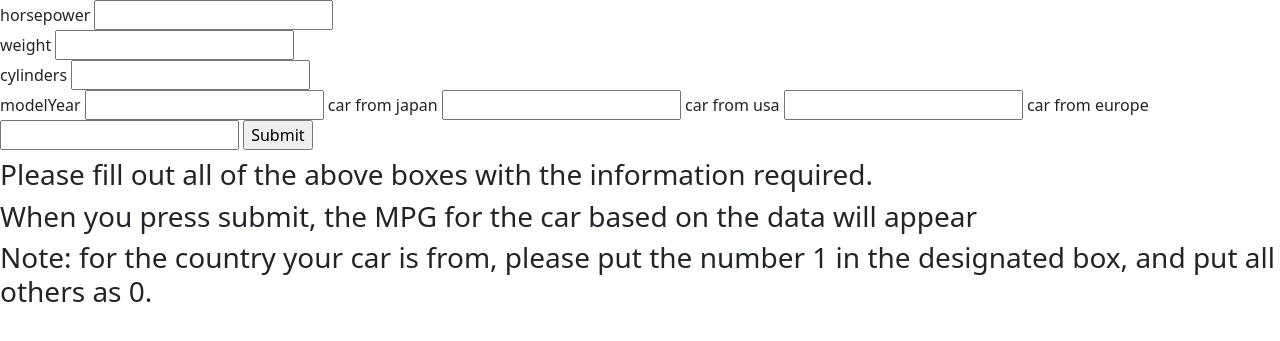
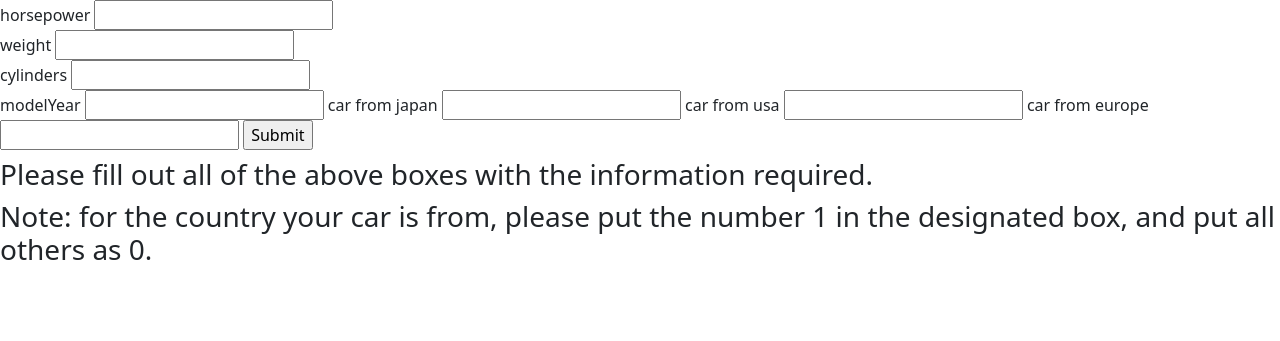
Before and after one commit to Dynamo700/Machine_Learning_Project, a Flask app: page /mpg in a window 1280 px wide. Shown: the part 58-399 px from the top of the page. Run offline with Flask 3, Linux system fonts and the light colour scheme; parts of the project's set-up code (start-up, migrations or seed data) failed here and were passed over.

Commit message:
-Cleaned up code a bit.

```diff
--- a/templates/index.html
+++ b/templates/index.html
@@ -52,11 +52,7 @@
 <h1>
    {{ pred }}
 </h1>
-<h3>
-   Please fill out all of the above boxes with the information required.
-
-</h3>
-<h3>When you press submit, the MPG for the car based on the data will appear</h3>
+<h3>Please fill out all of the above boxes with the information required.</h3>
 <h3>Note: for the country your car is from, please put the number 1 in the designated box, and put all others as 0.</h3>
 </body>
 </html>
```
Also changed, not shown: templates/diabetes.html (+3 -9 lines).
